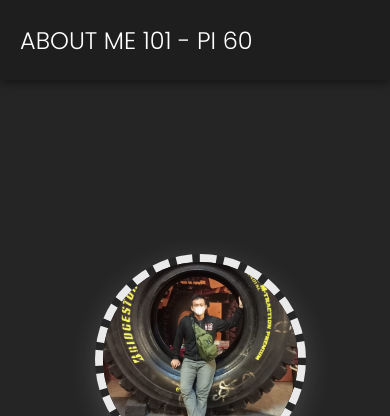
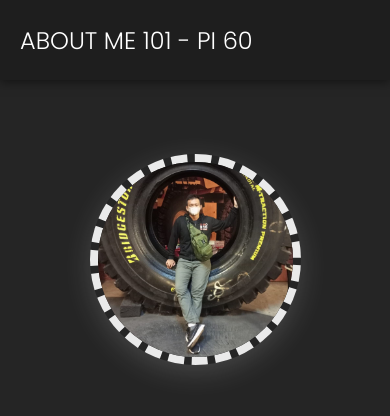
Before and after one commit to badiwidya/bertonadiwidya, a plain HTML site: page index.html in a window 390 px wide. Shown: the top 416 px of the page. Drawn offline with Linux system fonts and the light colour scheme.

Commit message:
Update style.css

```diff
--- a/style.css
+++ b/style.css
@@ -334,7 +334,8 @@ audio {
 {
     .wrapper {
         height: 100vh;
-        padding: 200px;
+        padding-top: 100px;
+        padding-bottom: 100px;
     }
     .container {
         flex-direction: column;
```
